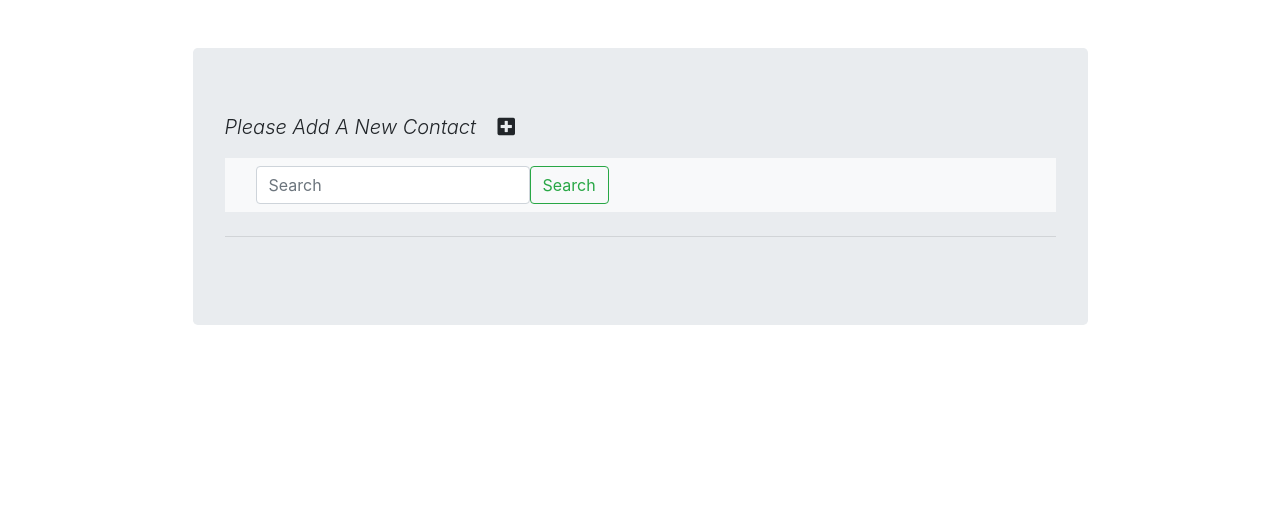
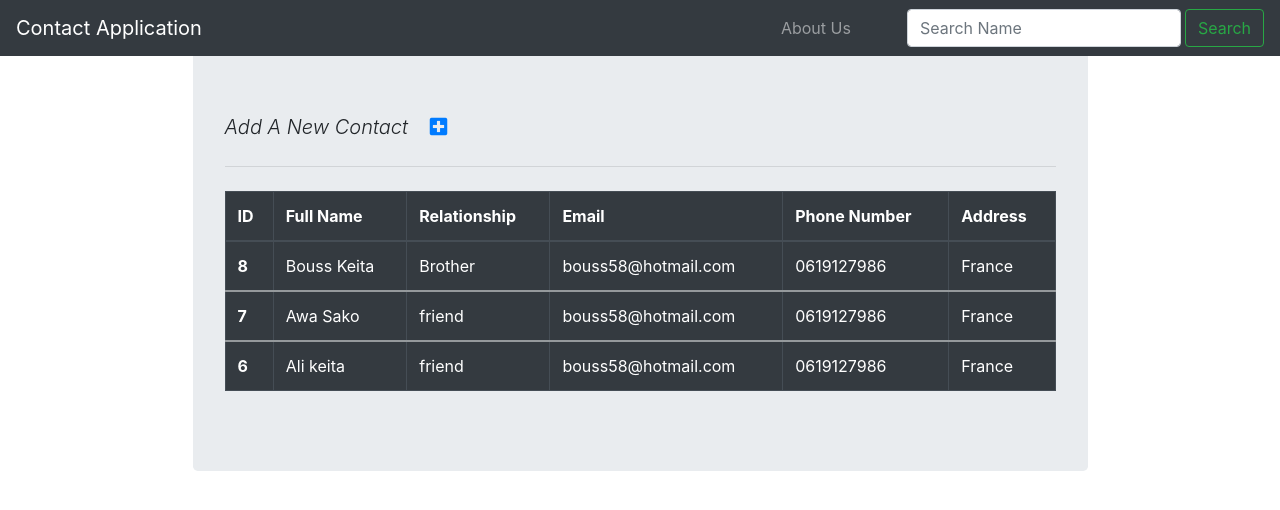
Before and after one commit to AliBouss/Projet_Django-Contact_Lists, a Django app: page / in a window 1280 px wide. Shown: the top 510 px of the page. Run offline with Django 3.2, Linux system fonts and the light colour scheme; data comes from the database, SQL or seed files in the repository; some libraries are stand-ins or nearby versions.

Commit message:
mise en place creation contact, sauvegarde et affichage; Mise en forme avec boostrap de l'index et de add-contact

```diff
--- a/contactlist/models.py
+++ b/contactlist/models.py
@@ -9,7 +9,7 @@ class ContactModel(models.Model):
     relationship = models.CharField(max_length=123)
     email = models.EmailField(max_length=100)
     phone = models.CharField(max_length=123)
-    adress = models.CharField(max_length=123)
+    address = models.CharField(max_length=123)
 
     def __str__(self):
         return self.fullname
--- a/contactlist/views.py
+++ b/contactlist/views.py
@@ -1,13 +1,27 @@
-from django.shortcuts import render
+from django.shortcuts import render, redirect
+from .models import ContactModel
 
 # Create your views here.
 
 
 def index(request):
-    return render(request, "index.html")
+    contacts = ContactModel.objects.all()
+
+    return render(request, "index.html", {"contacts": contacts})
 
 
 def addcontact(request):
+    if request.method == "POST":
+        new_contact = ContactModel(
+            fullname=request.POST['fullname'],
+            relationship=request.POST['relationship'],
+            email=request.POST['email'],
+            phone=request.POST['phone_number'],
+            address=request.POST['address']
+        )
+        new_contact.save()
+        return redirect("/")
+
     return render(request, "addcontact.html")
 
 
--- /dev/null
+++ b/static/style.css
@@ -0,0 +1,3 @@
+body{
+    background-color: #d8d8d8;
+}
--- a/templates/index.html
+++ b/templates/index.html
@@ -1,3 +1,5 @@
+{% load static %}
+
 <!DOCTYPE html>
 <html lang="en">
 <head>
@@ -5,31 +7,72 @@
     <title>Contact List</title>
     <link rel="stylesheet" href="https://stackpath.bootstrapcdn.com/bootstrap/4.3.1/css/bootstrap.min.css" integrity="sha384-ggOyR0iXCbMQv3Xipma34MD+dH/1fQ784/j6cY/iJTQUOhcWr7x9JvoRxT2MZw1T" crossorigin="anonymous">
     <link rel="stylesheet" href="https://cdnjs.cloudflare.com/ajax/libs/font-awesome/5.15.3/css/all.min.css">
-    <link rel="stylesheet" href="css/styles.css">
 </head>
 <body>
+
+<nav class="navbar fixed-top navbar-expand-lg navbar-dark bg-dark">
+
+    <a class="navbar-brand" href="#">Contact Application</a>
+
+    <button class="navbar-toggler" type="button" data-toggle="collapse" data-target="#navbarTogglerDemo01" aria-controls="navbarTogglerDemo01" aria-expanded="false" aria-label="Toggle navigation">
+        <span class="navbar-toggler-icon"></span>
+    </button>
+
+    <div class="collapse navbar-collapse" id="navbarTogglerDemo01">
+        <ul class="navbar-nav ml-auto">
+
+            <li class="nav-item mr-5">
+                <a class="nav-link" href="#">About Us</a>
+            </li>
+        </ul>
+
+        <form class="d-flex" id="search-form">
+                <input class="form-control me-2" type="search" placeholder="Search Name" aria-label="Search">
+                <button class="btn btn-outline-success ml-1" type="submit">Search</button>
+        </form>
+    </div>
+</nav>
 
 <div class="container">
     <div class="col-md-10 offset-md-1 mt-5">
         <div class="jumbotron">
+            <p class="lead font-italic ">
+                Add A New Contact
+                <a href="{% url 'add-contact'%}"><i class="fas fa-plus-square ml-3"></i></a>
+            </p>
+
+            <hr class="my-4">
 
 
-            <p class="lead font-italic ">
-                Please Add A New Contact
-                <i class="fas fa-plus-square ml-3"></i>
+            <div class="table-reponsive">
 
-            </p>
+                <table class="table table-bordered table-dark">
+                    <thead>
 
+                    <tr>
+                        <th scope="col">ID</th>
+                        <th scope="col">Full Name</th>
+                        <th scope="col">Relationship</th>
+                        <th scope="col">Email</th>
+                        <th scope="col">Phone Number</th>
+                        <th scope="col">Address</th>
+                    </tr>
+                    {% for contact in contacts reversed %}
+                    </thead>
+                    <tbody>
+                    <tr>
+                        <th scope="row">{{contact.id}}</th>
+                        <td>{{contact.fullname}}</td>
+                        <td>{{contact.relationship}}</td>
+                        <td>{{contact.email}}</td>
+                        <td>{{contact.phone}}</td>
+                        <td>{{contact.address}}</td>
+                    </tr>
+                {% endfor %}
+                    </tbody>
+                </table>
 
-            <nav class="navbar navbar-light bg-light">
-                <div class="container-fluid">
-                    <form class="d-flex" id="search-form">
-                        <input class="form-control me-2" type="search" placeholder="Search" aria-label="Search">
-                        <button class="btn btn-outline-success" type="submit">Search</button>
-                    </form>
-                </div>
-            </nav>
-            <hr class="my-4">
+            </div>
         </div>
     </div>
 
```
Also changed, not shown: templates/addcontact.html (+20 -13 lines), contactlist/migrations/0002_rename_adress_contactmodel_address.py (added), db.sqlite3.
